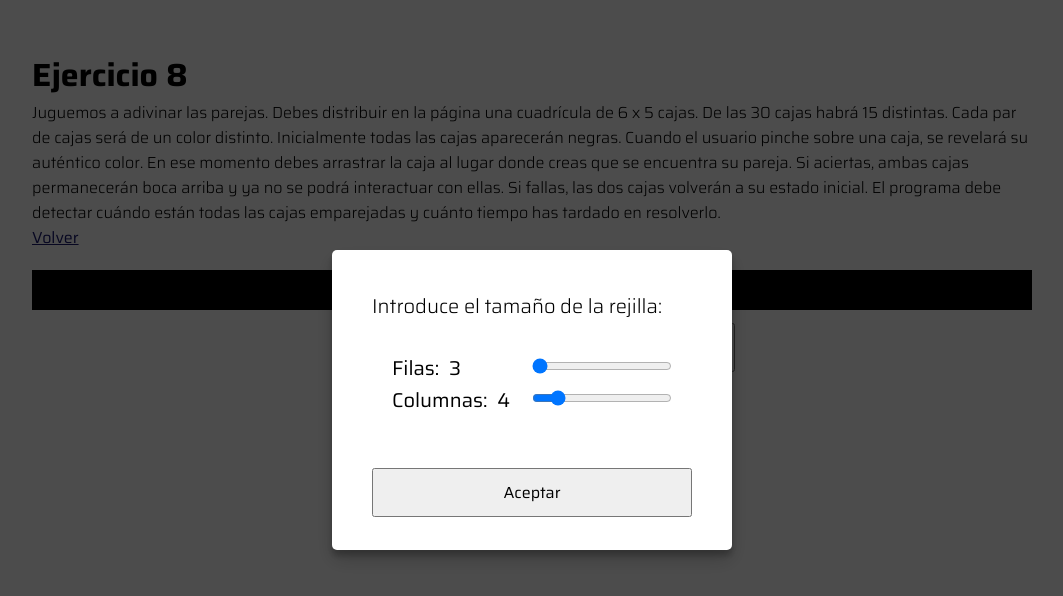
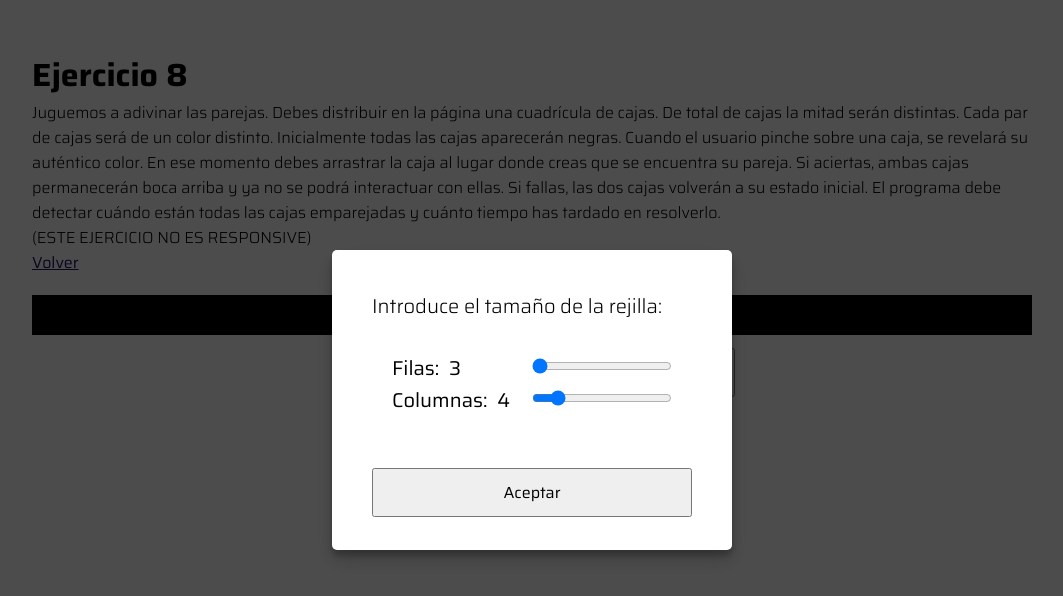
Before and after one commit to Grancanash/parejas, a website: page dist/index.html in a window 1280 px wide. Shown: the whole page, without its empty margins (108-1171 px from the left). Drawn offline with Linux system fonts and the light colour scheme.

Commit message:
Proyecto publicado en dist

```diff
--- a/dist/index.html
+++ b/dist/index.html
@@ -15,7 +15,8 @@
     <main>
       <div>
         <h1>Ejercicio 8</h1>
-        <p>Juguemos a adivinar las parejas. Debes distribuir en la página una cuadrícula de 6 x 5 cajas. De las 30 cajas habrá 15 distintas. Cada par de cajas será de un color distinto. Inicialmente todas las cajas aparecerán negras. Cuando el usuario pinche sobre una caja, se revelará su auténtico color. En ese momento debes arrastrar la caja al lugar donde creas que se encuentra su pareja. Si aciertas, ambas cajas permanecerán boca arriba y ya no se podrá interactuar con ellas. Si fallas, las dos cajas volverán a su estado inicial. El programa debe detectar cuándo están todas las cajas emparejadas y cuánto tiempo has tardado en resolverlo.</p>
+        <p>Juguemos a adivinar las parejas. Debes distribuir en la página una cuadrícula de cajas. De total de cajas la mitad serán distintas. Cada par de cajas será de un color distinto. Inicialmente todas las cajas aparecerán negras. Cuando el usuario pinche sobre una caja, se revelará su auténtico color. En ese momento debes arrastrar la caja al lugar donde creas que se encuentra su pareja. Si aciertas, ambas cajas permanecerán boca arriba y ya no se podrá interactuar con ellas. Si fallas, las dos cajas volverán a su estado inicial. El programa debe detectar cuándo están todas las cajas emparejadas y cuánto tiempo has tardado en resolverlo.</p>
+        <p>(ESTE EJERCICIO NO ES RESPONSIVE)</p>
         <a href="index.html" class="volver">Volver</a>
       </div>
       <section id="game">
```
